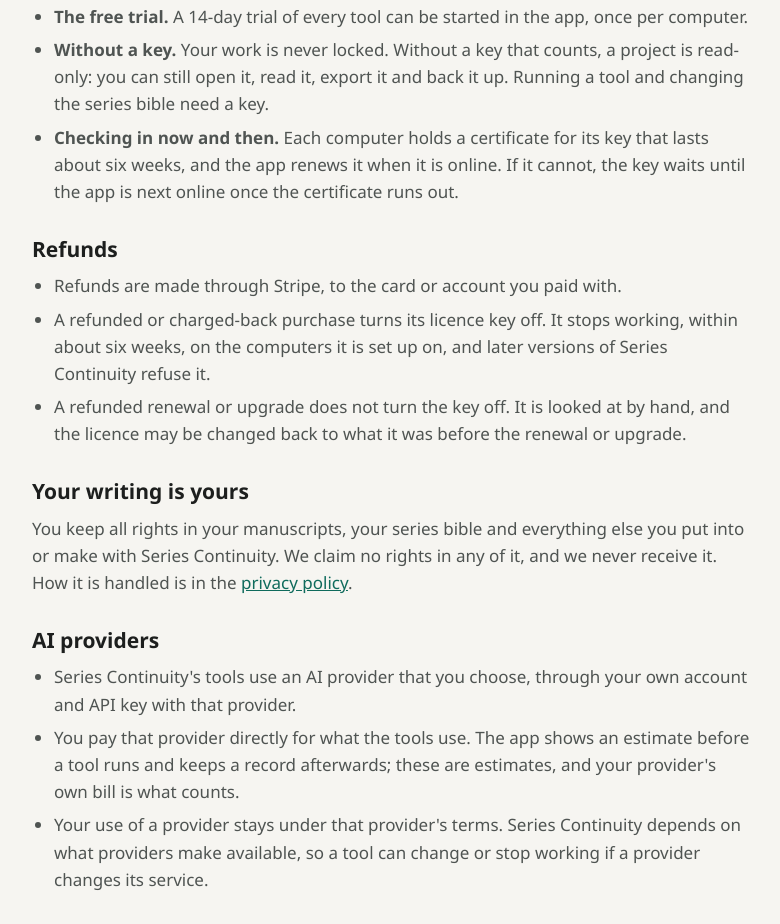
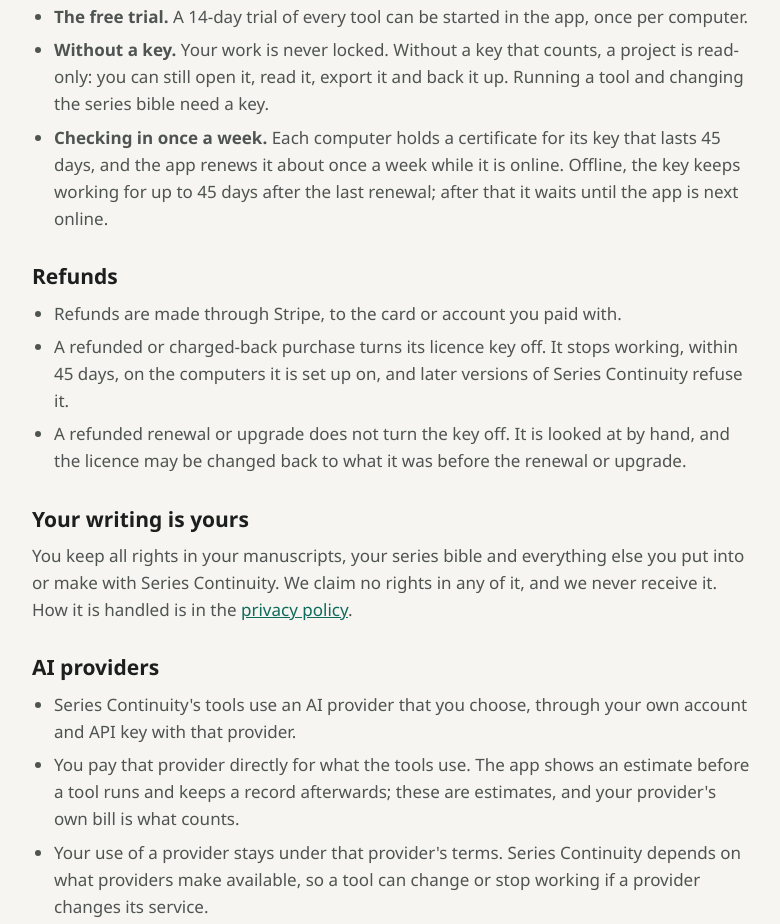
Before and after one commit to ScottDavis-GV/seriescontinuity.com, a plain HTML site: page terms.html in a window 1280 px wide. Shown: the part 1430-2354 px from the top of the page, without its empty margins (248-1028 px from the left). Drawn offline with Linux system fonts and the light colour scheme.

Commit message:
Say the app checks in about once a week and works offline for up to 45 days

```diff
--- a/terms.html
+++ b/terms.html
@@ -54,14 +54,14 @@
     <li><strong>Up to three computers.</strong> A key can be set up on up to three of your computers at a time. Removing it from one frees its place; a key can be removed from computers three times in 30 days, and after that we can free its computers if you write to us.</li>
     <li><strong>The free trial.</strong> A 14-day trial of every tool can be started in the app, once per computer.</li>
     <li><strong>Without a key.</strong> Your work is never locked. Without a key that counts, a project is read-only: you can still open it, read it, export it and back it up. Running a tool and changing the series bible need a key.</li>
-    <li><strong>Checking in now and then.</strong> Each computer holds a certificate for its key that lasts about six weeks, and the app renews it when it is online. If it cannot, the key waits until the app is next online once the certificate runs out.</li>
+    <li><strong>Checking in once a week.</strong> Each computer holds a certificate for its key that lasts 45 days, and the app renews it about once a week while it is online. Offline, the key keeps working for up to 45 days after the last renewal; after that it waits until the app is next online.</li>
   </ul>
 
   <h2>Refunds</h2>
   <!-- CHECK: the refund policy itself (how many days, and on what grounds) is not decided; add it here before the store opens. -->
   <ul>
     <li>Refunds are made through Stripe, to the card or account you paid with.</li>
-    <li>A refunded or charged-back purchase turns its licence key off. It stops working, within about six weeks, on the computers it is set up on, and later versions of Series Continuity refuse it.</li>
+    <li>A refunded or charged-back purchase turns its licence key off. It stops working, within 45 days, on the computers it is set up on, and later versions of Series Continuity refuse it.</li>
     <li>A refunded renewal or upgrade does not turn the key off. It is looked at by hand, and the licence may be changed back to what it was before the renewal or upgrade.<!-- CHECK: what the seller will do with a refunded renewal or upgrade (the service logs it for a change by hand). --></li>
   </ul>
 
```
